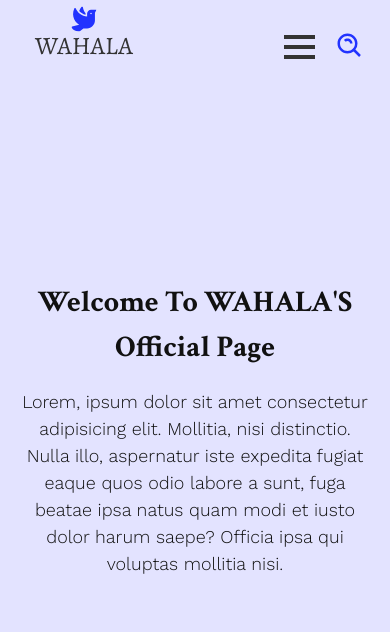
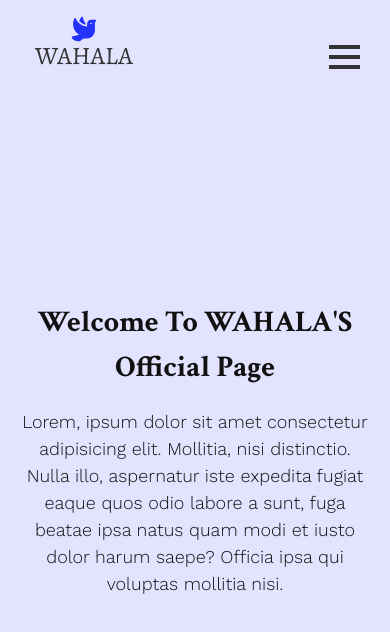
Before and after one commit to Olaleye-Blessing/movie, a React (Create React App) app: page / in a window 390 px wide. Shown: the top 632 px of the page. Built offline with nearby package versions, Linux system fonts and the light colour scheme.

Commit message:
change nav style

```diff
--- a/src/Components/Navbar.jsx
+++ b/src/Components/Navbar.jsx
@@ -1,40 +1,41 @@
 import React, { useRef, useState, useEffect } from "react";
 import { NavLink } from "react-router-dom";
 import { BiSearchAlt } from "react-icons/bi";
+import { MdLocalMovies } from "react-icons/md";
+import { IoIosEasel } from "react-icons/io";
+import { BsFillPeopleFill } from "react-icons/bs";
 
 import HomeLogoLink from "./HomeLogoLink";
 
 const Navbar = () => {
-    // const [navItems, setNavItems] = useState([
-    //     { path: "/movies", label: "movies", active: false },
-    //     { path: "/tvshows", label: "tvshows", active: false },
-    //     { path: "/people", label: "people", active: false },
-    //     { path: "/login", label: "login", active: false },
-    //     { path: "/signup", label: "signup", active: false },
-    // ]);
+    const mainNav = [
+        {
+            path: "/movies",
+            label: "movies",
+            active: false,
+            icon: <MdLocalMovies />,
+        },
+        {
+            path: "/tvshows",
+            label: "tvshows",
+            active: false,
+            icon: <IoIosEasel />,
+        },
+        {
+            path: "/people",
+            label: "people",
+            active: false,
+            icon: <BsFillPeopleFill />,
+        },
+    ];
 
-    let navItems = [
-        { path: "/movies", label: "movies", active: false },
-        { path: "/tvshows", label: "tvshows", active: false },
-        { path: "/people", label: "people", active: false },
+    const authNav = [
         { path: "/login", label: "login", active: false },
         { path: "/signup", label: "signup", active: false },
     ];
 
-    const navLinksRef = useRef(null);
-    const navLinksContRef = useRef(null);
-    const navToggleRef = useRef(null);
-
-    const [showLinks, setShowLinks] = useState(false);
-
     const searchRef = useRef(null);
     const searchCont = useRef(null);
-    // const [showSearch, setShowSearch] = useState(false);
-
-    const toggleNav = () => {
-        navToggleRef.current.classList.toggle("change");
-        setShowLinks(!showLinks);
-    };
 
     const toggleFormCont = () => {
         console.log("yes");
@@ -42,31 +43,101 @@ const Navbar = () => {
         // setShowSearch(!showSearch);
     };
 
+    const navparent = useRef(null);
+    const navToggleRef = useRef(null);
+    const navMainLinks = useRef(null);
+    const navAuth = useRef(null);
+    const navLinksContRef = useRef(null);
+
+    const [showLinks, setShowLinks] = useState(false);
+
+    const toggleNav = () => {
+        navToggleRef.current.classList.toggle("change");
+
+        setShowLinks(!showLinks);
+    };
+
     useEffect(() => {
-        let linksHeight = navLinksRef.current.getBoundingClientRect().height;
+        if (showLinks) {
+            //windows height - parent nav container height
+            let remainingWindowHeight =
+                document.documentElement.clientHeight -
+                navparent.current.getBoundingClientRect().height;
 
-        if (showLinks) {
-            navLinksContRef.current.style.height = `${linksHeight}px`;
+            let navAuthHeight = navAuth.current.getBoundingClientRect().height;
+            let navMainLinksHeight =
+                navMainLinks.current.getBoundingClientRect().height;
+
+            // addition of both navs in the container
+            let totalNavsHeight = navAuthHeight + navMainLinksHeight;
+
+            // use this for screen with small height. height will be either the whole sreen or addition of both navs
+            let maxHeightNavCanObtain = Math.max(
+                remainingWindowHeight,
+                totalNavsHeight
+            );
+
+            navLinksContRef.current.style.height = `${maxHeightNavCanObtain}px`;
+
+            navLinksContRef.current.classList.add("show");
         } else {
             navLinksContRef.current.style.height = `0px`;
+            navLinksContRef.current.classList.remove("show");
+            searchCont.current.classList.remove("change");
         }
     }, [showLinks]);
 
     return (
         <nav>
-            <div className="width nav">
+            <div className="width nav" ref={navparent}>
                 <HomeLogoLink />
-                <div ref={navLinksContRef} className="nav__links-container">
-                    <ul ref={navLinksRef} className="nav__links">
-                        {navItems.map((item, i) => {
+                <button
+                    onClick={toggleNav}
+                    ref={navToggleRef}
+                    type="button"
+                    className="hamburger nav__toggle"
+                >
+                    <div className="bar1"></div>
+                    <div className="bar2"></div>
+                    <div className="bar3"></div>
+                </button>
+                <div className="nav__links-container" ref={navLinksContRef}>
+                    <div className="nav__main-links" ref={navMainLinks}>
+                        <ul className="nav__main">
+                            {mainNav.map((item) => {
+                                let { path, label, icon } = item;
+                                return (
+                                    <li key={path} className={`nav__link`}>
+                                        <NavLink
+                                            to={path}
+                                            className={`btn btn-link`}
+                                        >
+                                            <span className={`nav__link-icon`}>
+                                                {icon}
+                                            </span>
+                                            {label}
+                                        </NavLink>
+                                    </li>
+                                );
+                            })}
+                            <li className={`nav__link`}>
+                                <button
+                                    type="button"
+                                    className="btn-icon"
+                                    onClick={toggleFormCont}
+                                >
+                                    <figure className="nav__search lone-icon">
+                                        <BiSearchAlt />
+                                    </figure>
+                                </button>
+                            </li>
+                        </ul>
+                    </div>
+                    <ul className="nav__auth" ref={navAuth}>
+                        {authNav.map((item) => {
                             let { path, label } = item;
                             return (
-                                <li
-                                    className={`nav__link ${
-                                        path === "/login" && "mg-l-a"
-                                    }`}
-                                    key={path}
-                                >
+                                <li key={path} className={`nav__link`}>
                                     <NavLink
                                         to={path}
                                         className={`btn btn-link ${
@@ -81,25 +152,6 @@ const Navbar = () => {
                         })}
                     </ul>
                 </div>
-                <button
-                    onClick={toggleNav}
-                    ref={navToggleRef}
-                    type="button"
-                    className="hamburger nav__toggle"
-                >
-                    <div className="bar1"></div>
-                    <div className="bar2"></div>
-                    <div className="bar3"></div>
-                </button>
-                <button
-                    type="button"
-                    className="btn-icon"
-                    onClick={toggleFormCont}
-                >
-                    <figure className="nav__search lone-icon">
-                        <BiSearchAlt />
-                    </figure>
-                </button>
             </div>
             <form className={`nav__form width`} ref={searchCont}>
                 <input
--- a/src/css/index.css
+++ b/src/css/index.css
@@ -2,6 +2,7 @@
 :root {
   --white: #fff;
   --white-1: #e3e9ff;
+  --white-2: rgba(248, 248, 248, 0.932);
   --blue: #23f;
   --blue-1: #5863fc;
   --blue-2: #bfc2f7;
@@ -149,6 +150,63 @@ svg {
   position: relative;
 }
 
+.nav__auth {
+  display: -webkit-box;
+  display: -ms-flexbox;
+  display: flex;
+  -webkit-box-orient: horizontal;
+  -webkit-box-direction: normal;
+      -ms-flex-flow: row wrap;
+          flex-flow: row wrap;
+  -webkit-box-align: center;
+      -ms-flex-align: center;
+          align-items: center;
+  -webkit-box-pack: end;
+      -ms-flex-pack: end;
+          justify-content: flex-end;
+  gap: 0rem;
+}
+
+.nav__main {
+  background-color: var(--blue-2);
+  width: 100%;
+  max-width: 60rem;
+  display: -webkit-box;
+  display: -ms-flexbox;
+  display: flex;
+  -webkit-box-orient: horizontal;
+  -webkit-box-direction: normal;
+      -ms-flex-flow: row wrap;
+          flex-flow: row wrap;
+  -webkit-box-align: center;
+      -ms-flex-align: center;
+          align-items: center;
+  -ms-flex-pack: distribute;
+      justify-content: space-around;
+  padding-top: 0.6rem;
+  padding-bottom: 0.4rem;
+}
+
+.nav__main-links {
+  position: fixed;
+  bottom: 0;
+  display: -webkit-box;
+  display: -ms-flexbox;
+  display: flex;
+  -webkit-box-orient: horizontal;
+  -webkit-box-direction: normal;
+      -ms-flex-flow: row wrap;
+          flex-flow: row wrap;
+  -webkit-box-align: center;
+      -ms-flex-align: center;
+          align-items: center;
+  -webkit-box-pack: center;
+      -ms-flex-pack: center;
+          justify-content: center;
+  width: 100%;
+  left: 0;
+}
+
 .nav__links {
   display: -webkit-box;
   display: -ms-flexbox;
@@ -177,6 +235,15 @@ svg {
 .nav__link {
   margin-left: 1.5rem;
   margin-right: 1.5rem;
+  margin-left: 1rem;
+  margin-right: 1rem;
+  font-size: 2.5rem;
+}
+
+.nav__link-icon {
+  display: inline-block;
+  vertical-align: -0.4rem;
+  margin-right: 0.6rem;
 }
 
 .nav__search {
@@ -188,10 +255,14 @@ svg {
 }
 
 .nav__form {
+  position: absolute;
+  left: 0;
+  right: 0;
   height: 0;
   overflow: hidden;
   -webkit-transition: height 0.25s ease-in-out;
   transition: height 0.25s ease-in-out;
+  z-index: 20;
 }
 
 .nav__form.change {
@@ -201,36 +272,26 @@ svg {
   z-index: 20;
 }
 
-@media only screen and (min-width: 775px) {
+@media only screen and (max-width: 520px) {
+  .nav__link {
+    font-size: 2rem;
+  }
+}
+
+@media only screen and (min-width: 430px) {
   .nav__links-container {
     height: auto !important;
   }
 }
 
-@media only screen and (max-width: 775px) {
-  .nav {
+@media only screen and (max-width: 430px) {
+  .nav__main {
+    background-color: transparent;
+  }
+  .nav__main-links {
     position: relative;
-    padding-top: 1.8rem;
-    padding-bottom: 1.8rem;
   }
-  .nav__links {
-    padding: 0;
-    margin-left: 0;
-    margin-right: 0;
-  }
-  .nav__links-container {
-    position: absolute;
-    left: 0;
-    top: 9.2rem;
-    width: 100%;
-    max-width: 100%;
-    height: 0;
-    overflow: hidden;
-    background-color: #e3e3ff;
-    display: block;
-    padding: 0;
-    margin-left: 0;
-    margin-right: 0;
+  .nav__main, .nav__auth {
     display: -webkit-box;
     display: -ms-flexbox;
     display: flex;
@@ -244,19 +305,26 @@ svg {
     -webkit-box-pack: center;
         -ms-flex-pack: center;
             justify-content: center;
+  }
+  .nav__auth {
+    padding-bottom: 4rem;
+  }
+  .nav__links-container {
+    background-color: var(--blue-2);
+    background-color: #e3e3ff;
+    position: absolute;
+    left: 0;
+    top: 100%;
+    width: 100%;
+    height: 0;
+    overflow: hidden;
     -webkit-transition: height 0.3s ease-in-out;
     transition: height 0.3s ease-in-out;
-    text-align: center;
-  }
-  .nav__links.show {
-    height: 100vh;
   }
   .nav__link {
-    display: block;
     margin-right: 0 !important;
     margin-left: 0 !important;
     margin-top: 2rem;
-    margin-bottom: 2rem;
     text-align: center;
     width: 100%;
   }
--- a/src/scss/_base.scss
+++ b/src/scss/_base.scss
@@ -1,6 +1,7 @@
 :root {
     --white: #fff;
     --white-1: #e3e9ff;
+    --white-2: rgba(248, 248, 248, 0.932);
 
     --blue: #23f;
     --blue-1: #5863fc;
--- a/src/scss/_nav.scss
+++ b/src/scss/_nav.scss
@@ -3,17 +3,37 @@
     padding-bottom: 2.8rem;
     @include flex(row, space-between);
     position: relative;
-    // background-color: red;
+
+    &__auth {
+        @include flex(row, flex-end);
+        gap: 0rem;
+    }
+
+    &__main {
+        &-links {
+            position: fixed;
+            bottom: 0;
+            @include flex(row, center);
+            width: 100%;
+            left: 0;
+        }
+        background-color: var(--blue-2);
+        width: 100%;
+        max-width: 60rem;
+        @include flex(row, space-around);
+        padding-top: 0.6rem;
+        padding-bottom: 0.4rem;
+    }
 
     &__links {
         &-container {
             flex: 1 1;
             z-index: 4;
         }
+
         @include flex(row, space-around);
         max-width: 70rem;
         margin-left: auto;
-        // background-color: green;
 
         padding-left: 4rem;
     }
@@ -21,6 +41,14 @@
     &__link {
         margin-left: 1.5rem;
         margin-right: 1.5rem;
+        margin-left: 1rem;
+        margin-right: 1rem;
+        font-size: 2.5rem;
+        &-icon {
+            display: inline-block;
+            vertical-align: -0.4rem;
+            margin-right: 0.6rem;
+        }
     }
 
     &__search {
@@ -33,9 +61,13 @@
 
     &__form {
         // background-color: red;
+        position: absolute;
+        left: 0;
+        right: 0;
         height: 0;
         overflow: hidden;
         transition: height 0.25s ease-in-out;
+        z-index: 20;
 
         &.change {
             height: auto;
@@ -45,7 +77,15 @@
     }
 }
 
-@media only screen and (min-width: 775px) {
+@media only screen and (max-width: 520px) {
+    .nav {
+        &__link {
+            font-size: 2rem;
+        }
+    }
+}
+
+@media only screen and (min-width: 430px) {
     .nav {
         &__links {
             &-container {
@@ -55,51 +95,43 @@
     }
 }
 
-@media only screen and (max-width: 775px) {
+@media only screen and (max-width: 430px) {
     .nav {
-        position: relative;
-        // background-color: green;
-        padding-top: 1.8rem;
-        padding-bottom: 1.8rem;
+        &__main {
+            background-color: transparent;
+            &-links {
+                position: relative;
+            }
+        }
+
+        &__main,
+        &__auth {
+            @include flex(column, center);
+        }
+
+        &__auth {
+            padding-bottom: 4rem;
+        }
 
         &__links {
             &-container {
-                // background-color: yellow;
+                background-color: var(--blue-2);
+                background-color: #e3e3ff;
                 position: absolute;
                 left: 0;
-                top: 9.2rem;
+                top: 100%;
                 width: 100%;
-                max-width: 100%;
                 height: 0;
                 overflow: hidden;
-                background-color: #e3e3ff;
-                // background-color: red;
-                display: block;
-                padding: 0;
-                margin-left: 0;
-                margin-right: 0;
-                @include flex(column, center);
                 transition: height 0.3s ease-in-out;
-                text-align: center;
-            }
-            padding: 0;
-            margin-left: 0;
-            margin-right: 0;
-
-            &.show {
-                height: 100vh;
             }
         }
 
         &__link {
-            // height: 0;
-            display: block;
             margin-right: 0 !important;
             margin-left: 0 !important;
             margin-top: 2rem;
-            margin-bottom: 2rem;
             text-align: center;
-            // background-color: blue;
             width: 100%;
 
             a {
```
